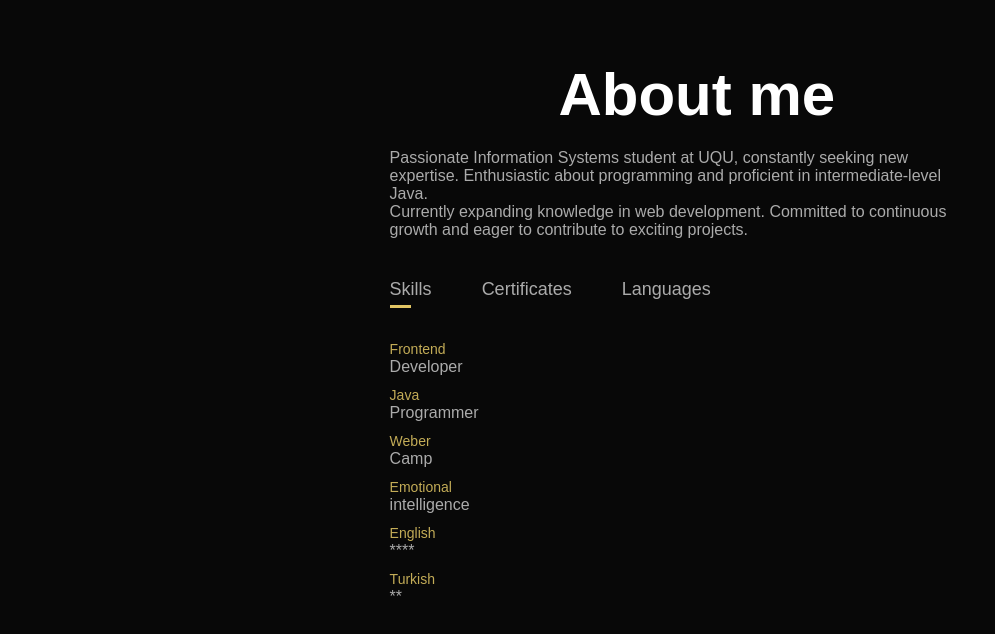
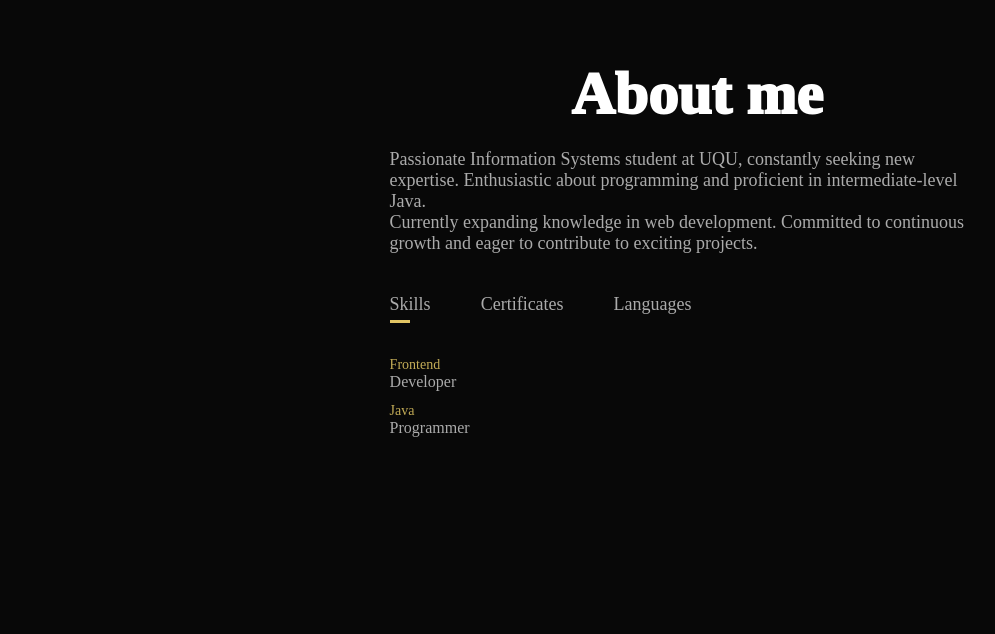
Before and after one commit to AlattasFatima/FOAlattas, a plain HTML site: page index.html in a window 1280 px wide. Shown: the part 730-1364 px from the top of the page, 148-1143 px from the left. After the commit the page ends 1267 px from the top, so only its background shows below. Drawn offline with Linux system fonts and the light colour scheme; a web font is replaced by a local one.

Commit message:
Update css.css

```diff
--- a/css.css
+++ b/css.css
@@ -1,7 +1,7 @@
 *{
     margin: 0%;
     padding: 0%;
-    font-family: 'poppins', sans-serif;
+    font-family: 'didot';
     box-sizing: border-box;
 }
 
@@ -103,13 +103,15 @@ nav ul li a:hover::after{
 
 .subtitle{
     font-size: 60px;
-    font-weight: 600;
+    font-weight: 1000;
     color: white;
     text-align: center;
+
 }
 
 .paraghraph{
     margin: 20px 40px 40px 0px;
+    font-size: large;
 }
 
 .tabTitles{
@@ -153,3 +155,11 @@ nav ul li a:hover::after{
     color: #e1c664dc;
     font-size: 14px;
 }
+
+.tabContent{
+    display: none;
+}
+
+.tabContent.activeTab{
+    display: block;
+}
```
